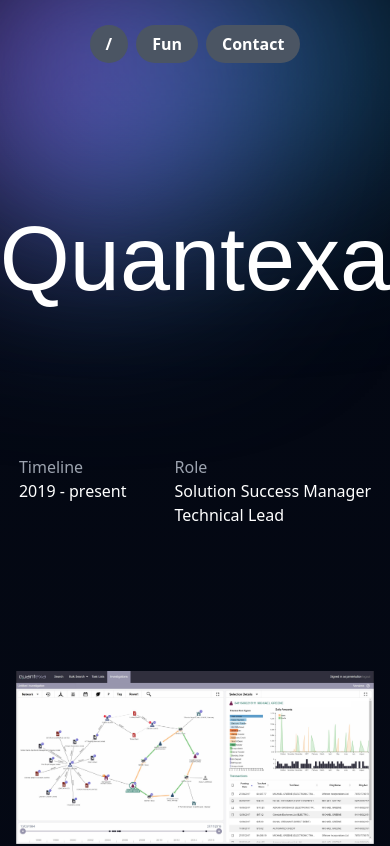
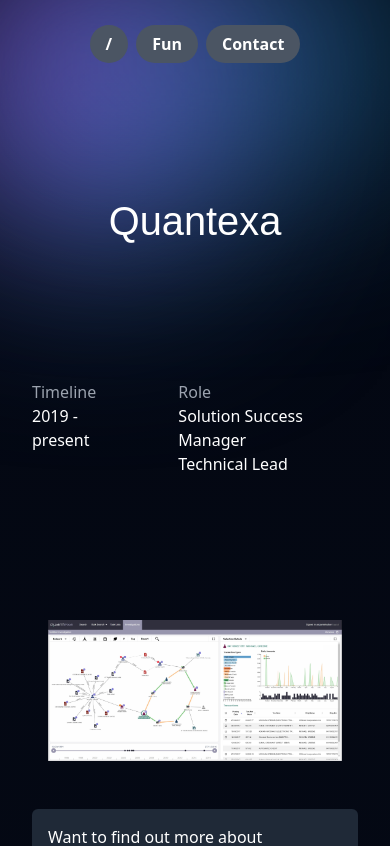
Before and after one commit to bjk95/bradley-kester, a SvelteKit app: page /work/quantexa in a window 390 px wide. Shown: the top 846 px of the page. Built offline with nearby package versions, Linux system fonts and the light colour scheme.

Commit message:
style(work): update font-size in work pages to be responsive using calc(2rem + 2vw) to improve readability on different screen sizes

```diff
--- a/src/routes/work/bse/+page.svelte
+++ b/src/routes/work/bse/+page.svelte
@@ -25,7 +25,7 @@
 <style>
 	h1 {
 		font-family: 'Pacifico', sans-serif;
-		font-size: 90px;
+		font-size: calc(2rem + 2vw);
 		margin-top: 8rem;
 	}
 
--- a/src/routes/work/monash/+page.svelte
+++ b/src/routes/work/monash/+page.svelte
@@ -25,7 +25,7 @@
 <style>
 	h1 {
 		font-family: 'Pacifico', sans-serif;
-		font-size: 90px;
+		font-size: calc(2rem + 2vw);
 		margin-top: 8rem;
 	}
 
--- a/src/routes/work/quantexa/+page.svelte
+++ b/src/routes/work/quantexa/+page.svelte
@@ -31,7 +31,7 @@
 <style>
 	h1 {
 		font-family: 'Pacifico', sans-serif;
-		font-size: 90px;
+		font-size: calc(2rem + 2vw);
 		margin-top: 8rem;
 	}
 
--- a/src/routes/work/weeve/+page.svelte
+++ b/src/routes/work/weeve/+page.svelte
@@ -31,7 +31,7 @@
 <style>
 	h1 {
 		font-family: 'Pacifico', sans-serif;
-		font-size: 90px;
+		font-size: calc(2rem + 2vw);
 		margin-top: 8rem;
 	}
 
```
